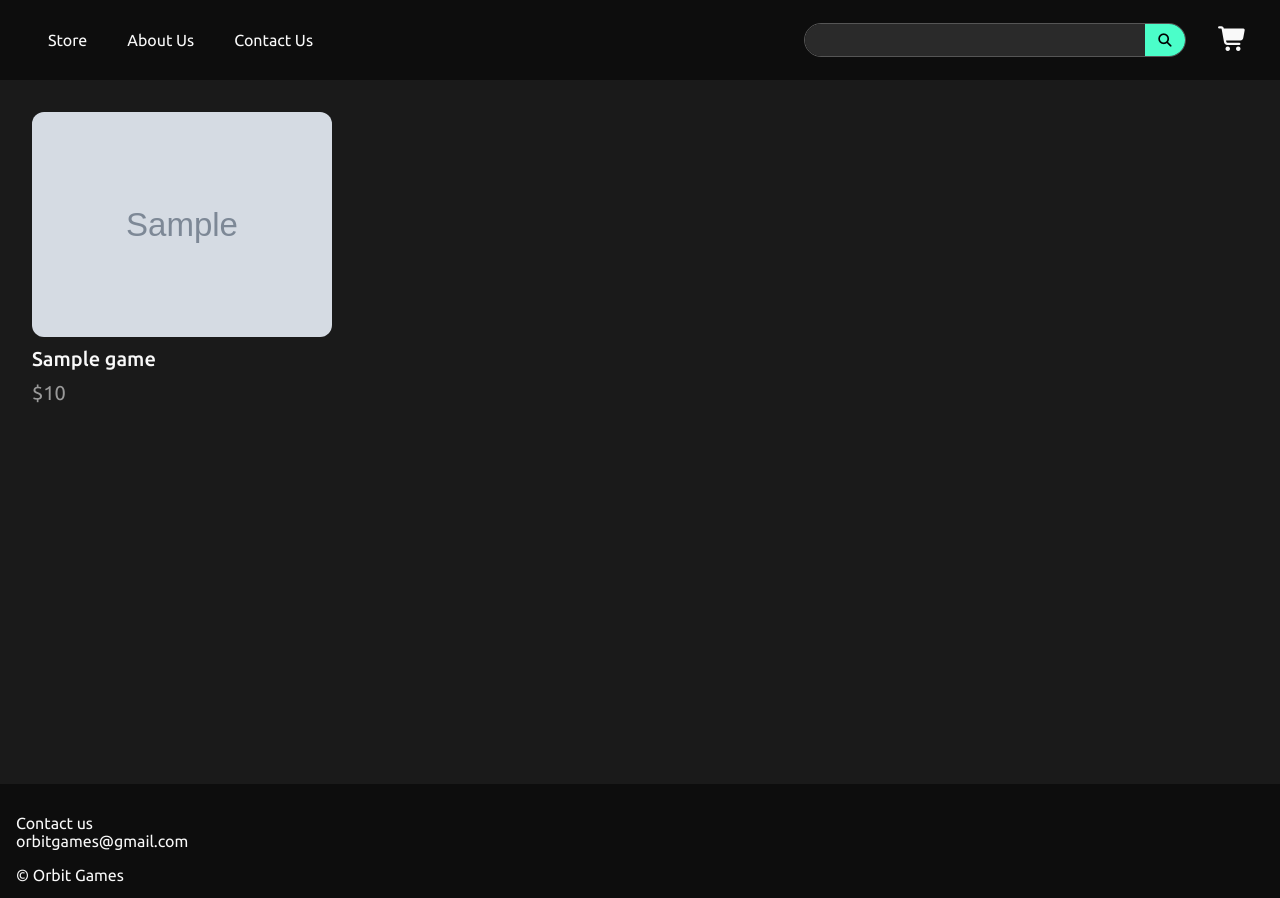
After one commit to rasum13/orbit-games, a FastAPI app: template app/templates/search.html in a window 1280 px wide. The commit adds this page. Run offline with FastAPI, Linux system fonts and the light colour scheme; the template is opened without the code that fills it: most values are stand-ins (such as "Sample title", 1, 10 or a date in 2020); grey boxes marked "Sample" are stand-in pictures; parts of the project's set-up code (start-up, migrations or seed data) failed here and were passed over.

Commit message:
implement search

```diff
--- a/app/api/main.py
+++ b/app/api/main.py
@@ -1,5 +1,6 @@
 from fastapi import APIRouter
-from app.api.routes import store
+from app.api.routes import store, game
 
 api_router = APIRouter()
 api_router.include_router(store.router, prefix="", tags=["store"])
+api_router.include_router(game.router, prefix="/game", tags=["game"])
--- a/app/services/game.py
+++ b/app/services/game.py
@@ -1,3 +1,4 @@
+from sqlalchemy.dialects.postgresql.ext import to_tsvector, websearch_to_tsquery
 from app.models.game import Game, GameCreate, Genre
 from sqlmodel import Session, select
 
@@ -15,6 +16,11 @@ def get_games_by_genre(*, session: Session, genre_id_list: list[int]) -> list[Ga
     games_filtered = [game for game in games if target_genre_ids.issubset({g.id for g in game.genres})]
 
     return list(games_filtered)
+
+def search_games(*, session: Session, query: str) -> list[Game]:
+    statement = select(Game).where(to_tsvector("english", Game.title).bool_op("@@")(websearch_to_tsquery("english", query)))
+    search_results = session.exec(statement)
+    return list(search_results)
 
 def get_game(*, session: Session, id: int) -> Game | None:
     game = session.get(Game, id)
--- a/app/templates/base.html
+++ b/app/templates/base.html
@@ -19,10 +19,10 @@
             <a href="#footer">Contact Us</a>
         </div>
         <div class="navbar-right">
-            <div class="searchbar">
-                <input class="search-textbox" type="text" />
-                <input class="search-button" type="button" value="&#xf002;" />
-            </div>
+            <form class="searchbar" action="{{ url_for('store_search') }}" method="GET">
+                <input class="search-textbox" type="text" name="query" />
+                <input class="search-button" type="submit" value="&#xf002;" />
+            </form>
             <a href="#" class="cart">
                 <i class="fa-solid fa-cart-shopping"></i>
             </a>
--- /dev/null
+++ b/app/templates/search.html
@@ -0,0 +1,21 @@
+{% extends "base.html" %}
+{% block extra_css %}
+    <link rel="stylesheet" href="{{ url_for('static', path='css/store.css') }}" />
+    <script src="{{url_for('static', path='js/store.js') }}"></script>
+{% endblock %}
+{% block content %}
+    <div class="container">
+        <div class="games">
+            {% if not games %}
+            <p>No games found</p>
+            {% endif %}
+            {% for game in games %}
+                <a href="{{ url_for('game_page', game_id=game.id)}}" class="gamecard">
+                    <img src="{{ url_for('static', path='images/' ~ game.card_image) }}" class="game-img" >
+                    <h2 class="game-title">{{ game.title }}</h2>
+                    <div class="price">${{ game.price }}</div>
+                </a>
+            {% endfor %}
+        </div>
+    </div>
+{% endblock %}
```
Also changed, not shown: app/api/routes/game.py (added, +18 -0 lines), app/api/routes/store.py (+6 -7 lines).
